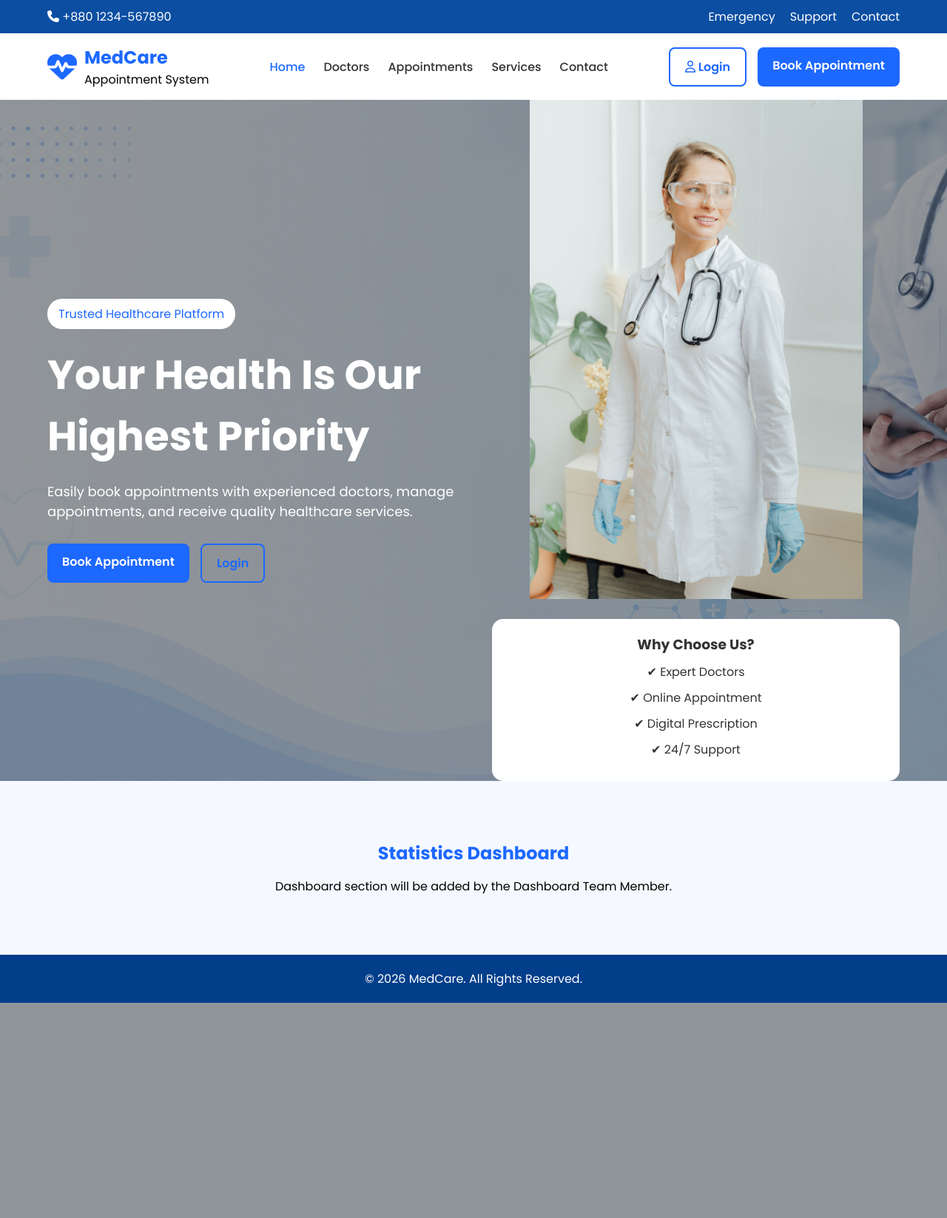
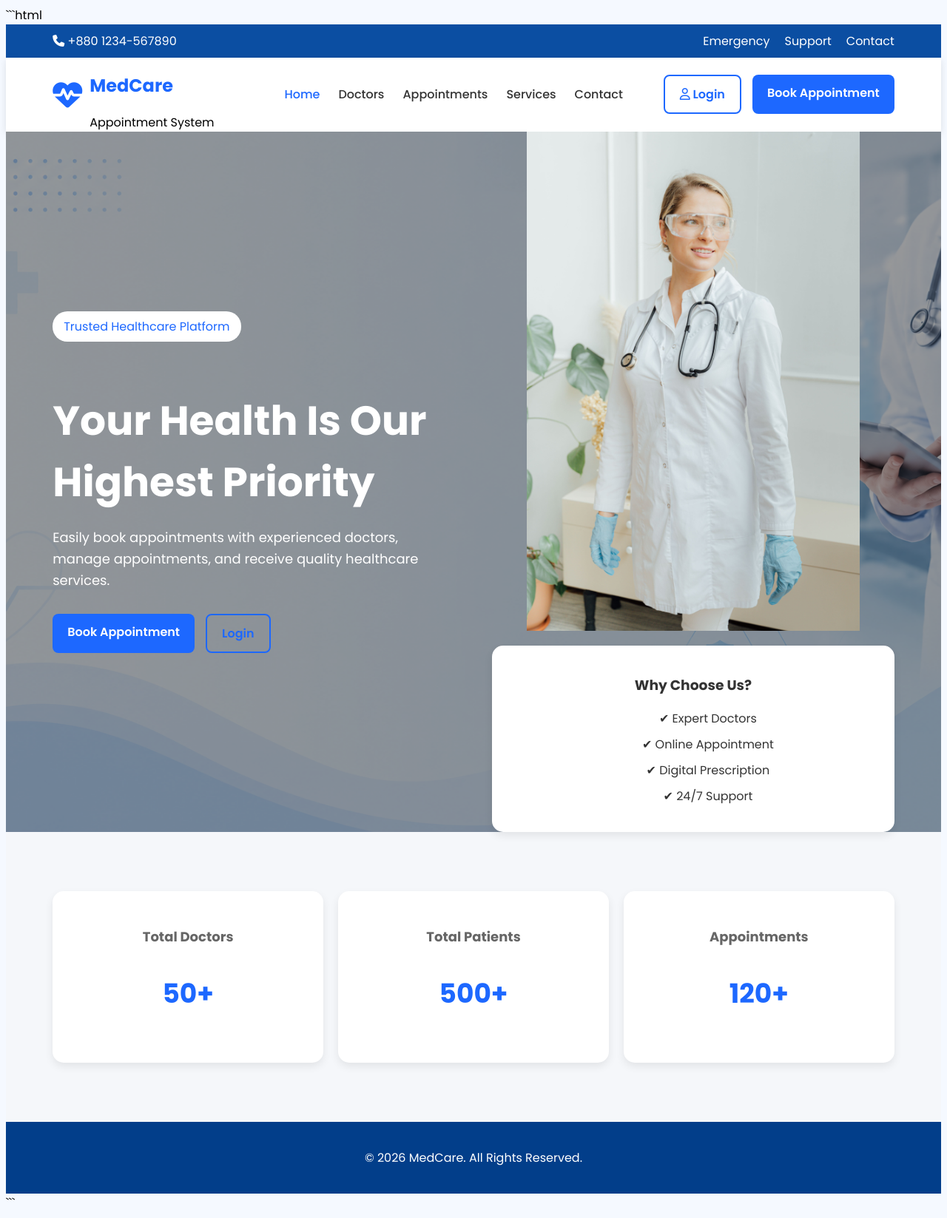
Before and after one commit to sudipabiswas/online-medical-appointment-system, a PHP site: page /home.html in a window 1280 px wide. Shown: the whole page at 74% size. Before the commit the page ends 1356 px from the top, so only its background shows below. Run offline with PHP 8.4, Linux system fonts and the light colour scheme.

Commit message:
improved dashboard with dashboard grid

````diff
--- a/css/styles.css
+++ b/css/styles.css
@@ -1,3 +1,4 @@
+```css
 * {
     margin: 0;
     padding: 0;
@@ -153,6 +165,7 @@ nav a {
 .hero-content p {
     font-size: 18px;
     margin-bottom: 30px;
+    line-height: 1.6;
 }
 
 .hero-buttons {
@@ -176,6 +189,7 @@ nav a {
     border-radius: 15px;
     margin-top: 20px;
     color: #333;
+    box-shadow: 0 5px 12px rgba(0, 0, 0, 0.08);
 }
 
 .floating-card ul {
@@ -189,13 +203,46 @@ nav a {
 /* Dashboard */
 
 .dashboard {
-    padding: 80px 20px;
+    padding: 80px 0;
+    background: #f5f7fa;
+}
+
+.dashboard h2 {
+    text-align: center;
+    color: #1d68ff;
+    margin-bottom: 40px;
+    font-size: 32px;
+}
+
+.stats-grid {
+    display: grid;
+    grid-template-columns: repeat(3, 1fr);
+    gap: 20px;
+}
+
+.card {
+    background: white;
+    padding: 30px;
+    border-radius: 15px;
+    box-shadow: 0 5px 12px rgba(0, 0, 0, 0.08);
+    transition: 0.3s;
     text-align: center;
 }
 
-.dashboard h2 {
+.card:hover {
+    transform: translateY(-5px);
+}
+
+.card h3 {
+    font-size: 18px;
+    color: #666;
+    margin-bottom: 15px;
+}
+
+.card p {
+    font-size: 36px;
+    font-weight: bold;
     color: #1d68ff;
-    margin-bottom: 15px;
 }
 
 /* Footer */
--- a/home.html
+++ b/home.html
@@ -1,3 +1,4 @@
+```html
 <!DOCTYPE html>
 <html lang="en">
 
@@ -132,11 +133,30 @@
 
     </section>
 
-    <!-- Dashboard Placeholder -->
+    <!-- Dashboard Section -->
     <section class="dashboard">
         <div class="container">
-            <h2>Statistics Dashboard</h2>
-            <p>Dashboard section will be added by the Dashboard Team Member.</p>
+
+
+            <div class="stats-grid">
+
+                <div class="card">
+                    <h3>Total Doctors</h3>
+                    <p>50+</p>
+                </div>
+
+                <div class="card">
+                    <h3>Total Patients</h3>
+                    <p>500+</p>
+                </div>
+
+                <div class="card">
+                    <h3>Appointments</h3>
+                    <p>120+</p>
+                </div>
+
+            </div>
+
         </div>
     </section>
 
@@ -157,3 +177,4 @@
 </body>
 
 </html>
+```
````
Also changed, not shown: other parts of css/styles.css (+40 -9 lines).
